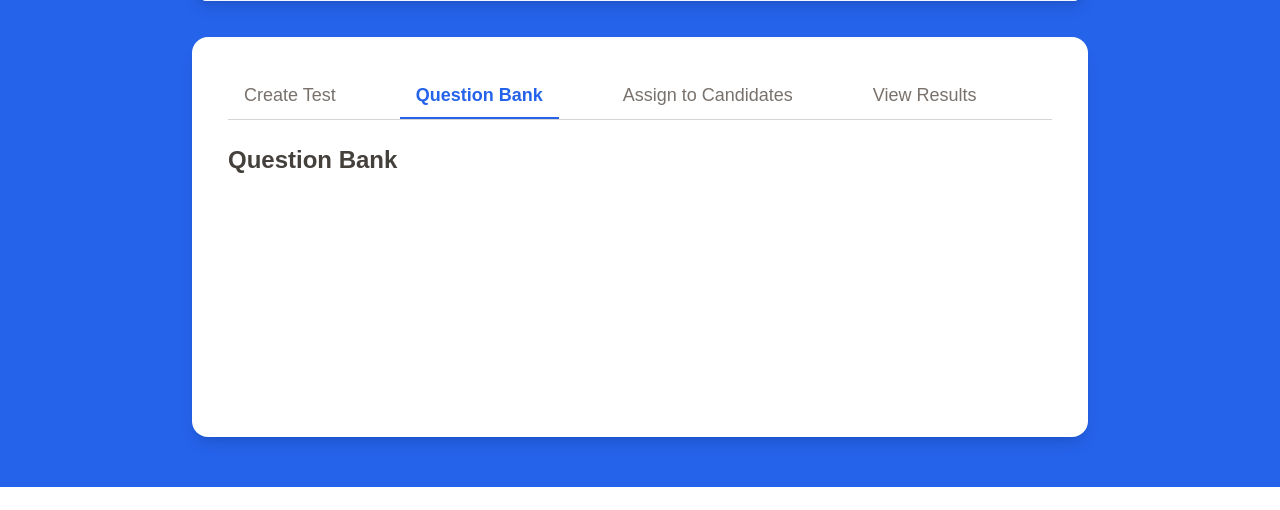
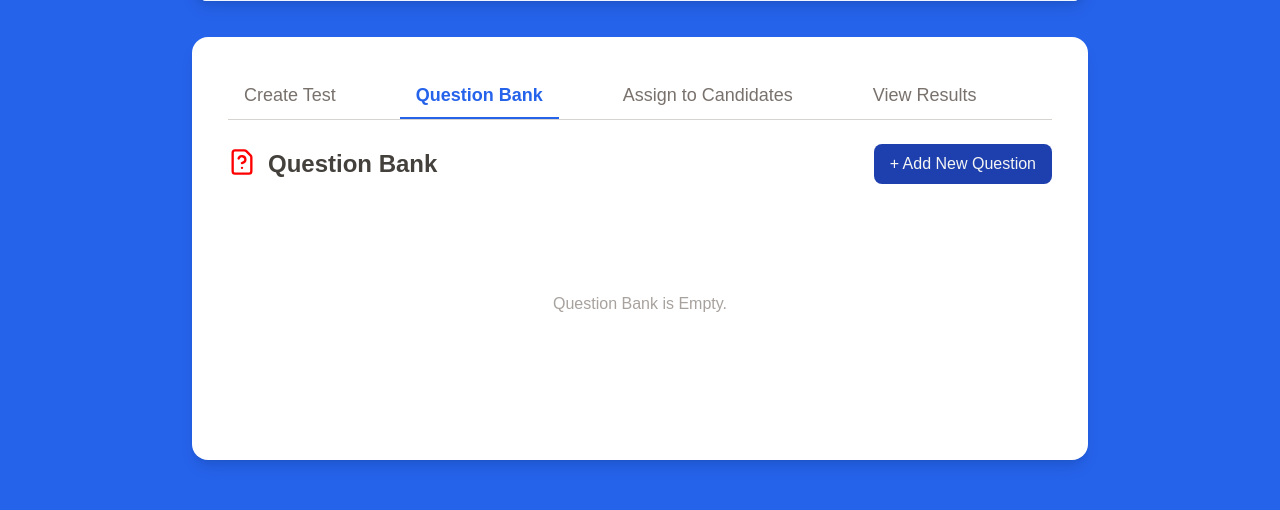
Before and after one commit to vishalipar/AI-Resume-Screening, a Django app: page /test/ in a window 1280 px wide, after a click on "Question Bank". Shown: the part 573-1083 px from the top of the page. Before the commit the page ends 1060 px from the top, so only its background shows below. Run offline with Django 5.2, Linux system fonts and the light colour scheme; some libraries are stand-ins or nearby versions.

Commit message:
Designed Question Bank section for no questions.

```diff
--- a/organize_test/templates/test.html
+++ b/organize_test/templates/test.html
@@ -105,8 +105,15 @@
         </div>
     </div>
     <div id='questions' class="tab-content hidden">
-        <div class="card mt-6">
-            <p class='text-2xl text-stone-700 font-semibold'>Question Bank</p>
+        <div class="card flex justify-between items-center mt-6">
+            <p class='flex gap-3 text-2xl text-stone-700 font-semibold'>
+                <svg xmlns="http://www.w3.org/2000/svg" width="28" height="28" viewBox="0 0 24 24" fill="none" stroke="#ff0000" stroke-width="2" stroke-linecap="round" stroke-linejoin="round" class="lucide lucide-file-question-mark-icon lucide-file-question-mark"><path d="M6 22a2 2 0 0 1-2-2V4a2 2 0 0 1 2-2h8a2.4 2.4 0 0 1 1.704.706l3.588 3.588A2.4 2.4 0 0 1 20 8v12a2 2 0 0 1-2 2z"/><path d="M12 17h.01"/><path d="M9.1 9a3 3 0 0 1 5.82 1c0 2-3 3-3 3"/></svg>
+                Question Bank
+            </p>
+            <a href="#" class='text-stone-100 px-4 py-2 bg-blue-800 rounded-lg'>+ Add New Question</a>
+        </div>
+        <div class="flex justify-center items-center h-[30vh]">
+            <p class='text-stone-400'>Question Bank is Empty.</p>
         </div>
     </div>
     <div id='assign' class="tab-content hidden">
```
